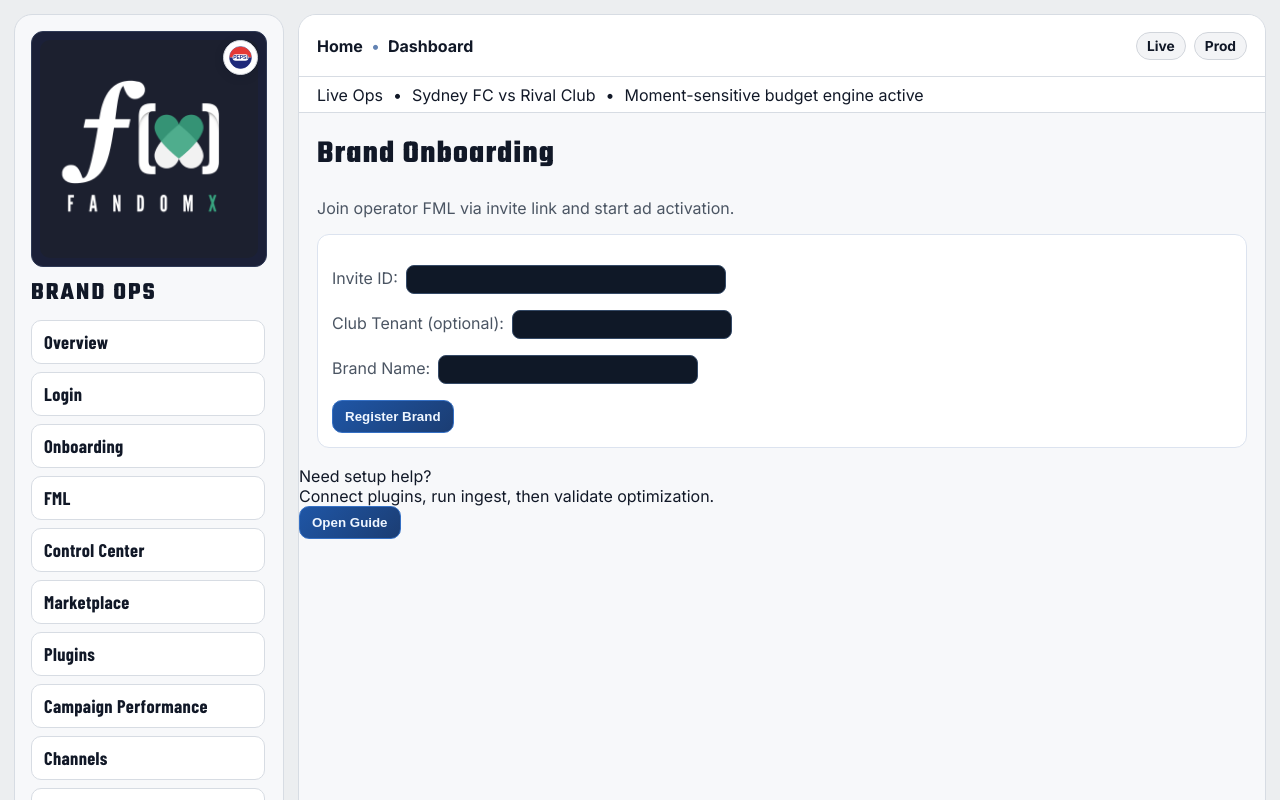
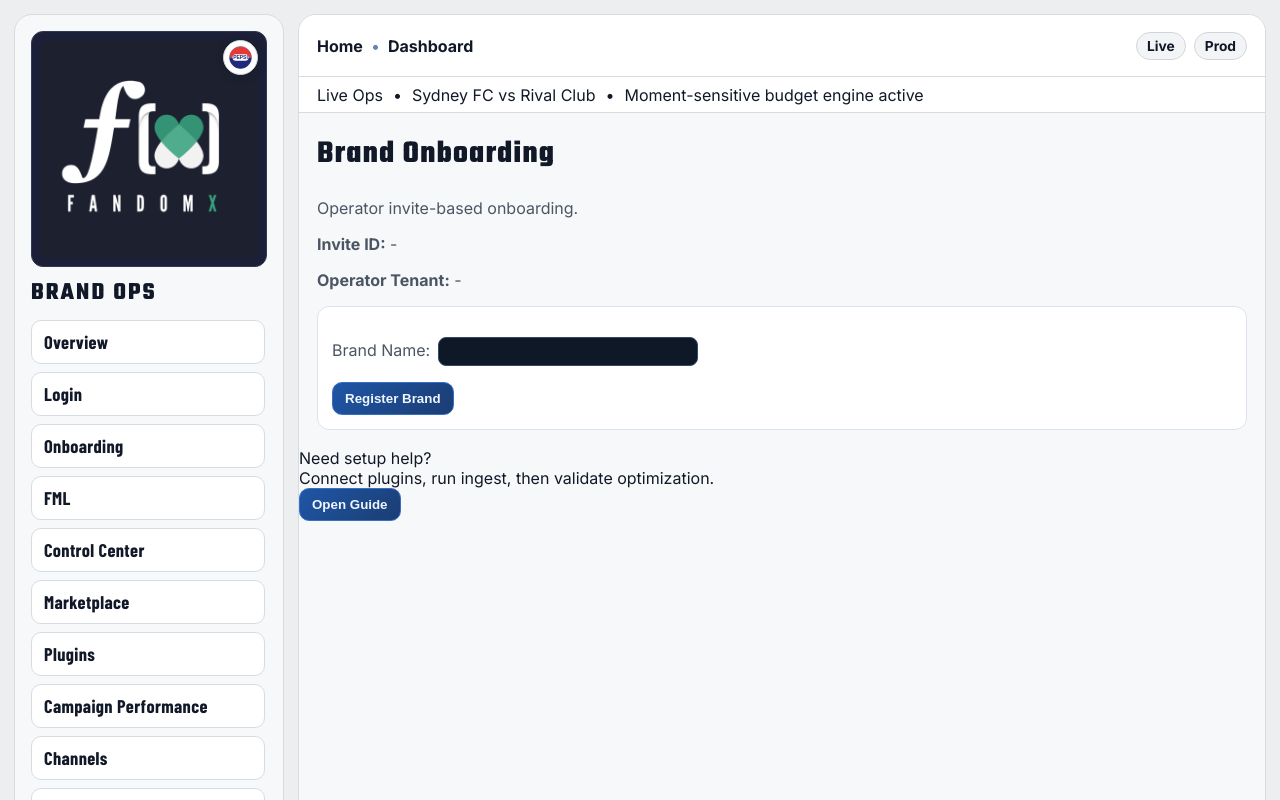
Before and after one commit to venturewhiz/Fx_F11, a Next.js app in the folder Fx/fandomx_pilot_stack/apps/brand-console/: page /onboarding in a window 1280 px wide. Shown: the top 800 px of the page. Built offline with nearby package versions, Linux system fonts and the light colour scheme; no server answers.

Commit message:
Make brand login and onboarding read operator/invite context from URL only

```diff
--- a/Fx/fandomx_pilot_stack/apps/brand-console/pages/onboarding.js
+++ b/Fx/fandomx_pilot_stack/apps/brand-console/pages/onboarding.js
@@ -12,19 +12,15 @@
 
   useEffect(() => {
     if (!router.isReady) return;
-    const qInvite = typeof router.query.invite_id === "string" ? router.query.invite_id : "";
-    const qClub = typeof router.query.club_tenant_id === "string" ? router.query.club_tenant_id : "";
-    if (qInvite) setInviteId(qInvite);
-    if (qClub) setClubTenantId(qClub);
-  }, [router.isReady, router.query.invite_id, router.query.club_tenant_id]);
+    setInviteId(typeof router.query.invite_id === "string" ? router.query.invite_id : "");
+    setClubTenantId(typeof router.query.club_tenant_id === "string" ? router.query.club_tenant_id : "");
+    if (typeof router.query.brand_name === "string") setBrandName(router.query.brand_name);
+  }, [router.isReady, router.query.invite_id, router.query.club_tenant_id, router.query.brand_name]);
 
   async function submit(e) {
     e.preventDefault();
     setMsg("");
-    if (!inviteId) {
-      setMsg("Invite link required. Please use operator shared onboarding URL.");
-      return;
-    }
+    if (!inviteId) return setMsg("Invalid onboarding link: missing invite_id.");
     try {
       const out = await jsonFetch(`${API_GATEWAY_URL}/tenants/brand/register`, {
         method: "POST",
@@ -36,7 +32,7 @@
         }),
       });
       setTenantId(out?.tenant_id || "");
-      setMsg("Brand tenant created. You can now open Campaign Performance and Channels.");
+      setMsg("Brand registration successful.");
     } catch (err) {
       setMsg(`Registration failed: ${String(err.message || err)}`);
     }
@@ -45,17 +41,11 @@
   return (
     <div>
       <h1 style={{ marginTop: 0 }}>Brand Onboarding</h1>
-      <p>Join operator FML via invite link and start ad activation.</p>
+      <p>Operator invite-based onboarding.</p>
+      <p><strong>Invite ID:</strong> {inviteId || "-"}</p>
+      <p><strong>Operator Tenant:</strong> {clubTenantId || "-"}</p>
 
       <form onSubmit={submit} style={{ background: "#fff", border: "1px solid #dce3ef", borderRadius: 12, padding: 14 }}>
-        <p>
-          Invite ID:
-          <input value={inviteId} onChange={(e) => setInviteId(e.target.value)} style={{ marginLeft: 8, width: 320, padding: 6 }} />
-        </p>
-        <p>
-          Club Tenant (optional):
-          <input value={clubTenantId} onChange={(e) => setClubTenantId(e.target.value)} style={{ marginLeft: 8, width: 220, padding: 6 }} />
-        </p>
         <p>
           Brand Name:
           <input value={brandName} onChange={(e) => setBrandName(e.target.value)} style={{ marginLeft: 8, width: 260, padding: 6 }} />
```
Also changed, not shown: Fx/fandomx_pilot_stack/apps/brand-console/pages/login.js (+4 -6 lines).
